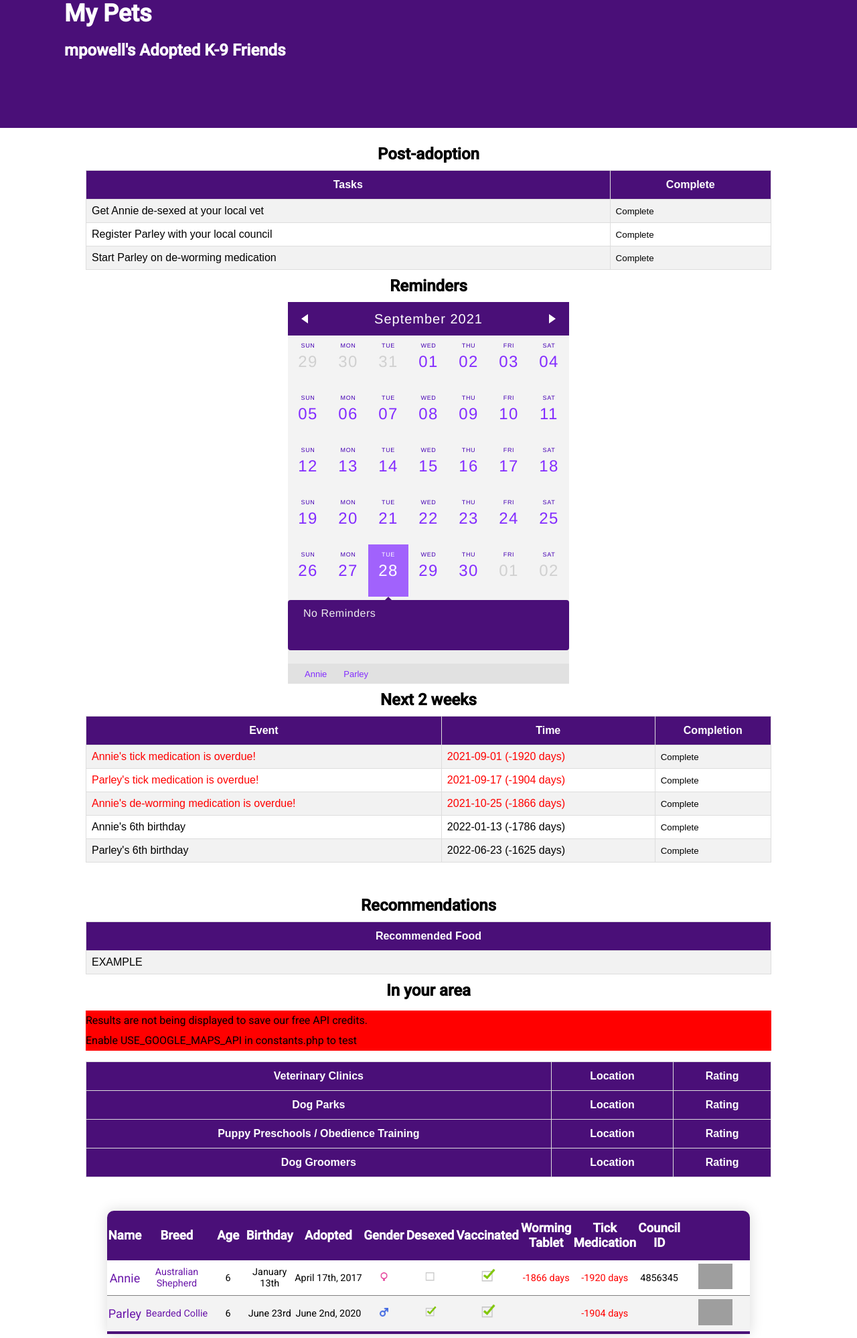
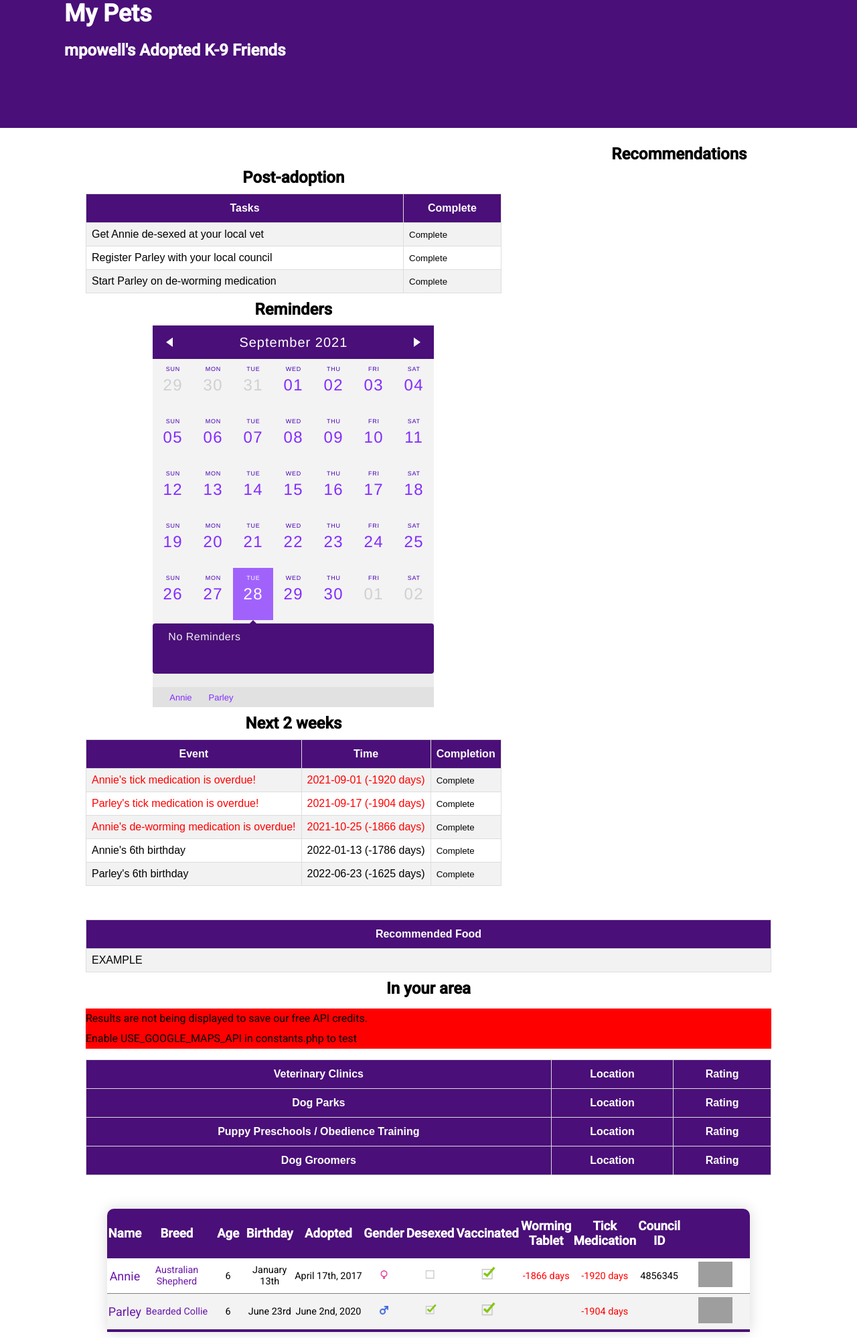
Before and after one commit to beneuq/brisbanepetrescue, a PHP site: page /mypets.php in a window 1280 px wide. Shown: the part 169-2167 px from the top of the page at 67% size. Run offline with PHP 8.4, Linux system fonts and the light colour scheme; a user stored in the database is signed in; data comes from the database, SQL or seed files in the repository; lists and menus that the app fills with data are empty; some libraries are stand-ins or nearby versions; grey boxes are pictures that could not be loaded.

Commit message:
more updates

```diff
--- a/css/style.css
+++ b/css/style.css
@@ -895,6 +895,14 @@ h1 {
 }
 
 .task-set {
+    float: left;
+    padding-right: 10%;
+    padding-left: 10%;
+    margin-bottom: 50px;
+    margin-top: 25px;
+}
+
+.task-set2 {
     padding-right: 10%;
     padding-left: 10%;
     margin-bottom: 50px;
--- a/mypets.php
+++ b/mypets.php
@@ -84,7 +84,7 @@
                 </table>
 
             </div>
-            <div class="task-set">
+            <div class="task-set2">
                 <h2 class="tasks-txt">Recommendations</h2>
                 <table class="tasks">
                         <tr>
```
